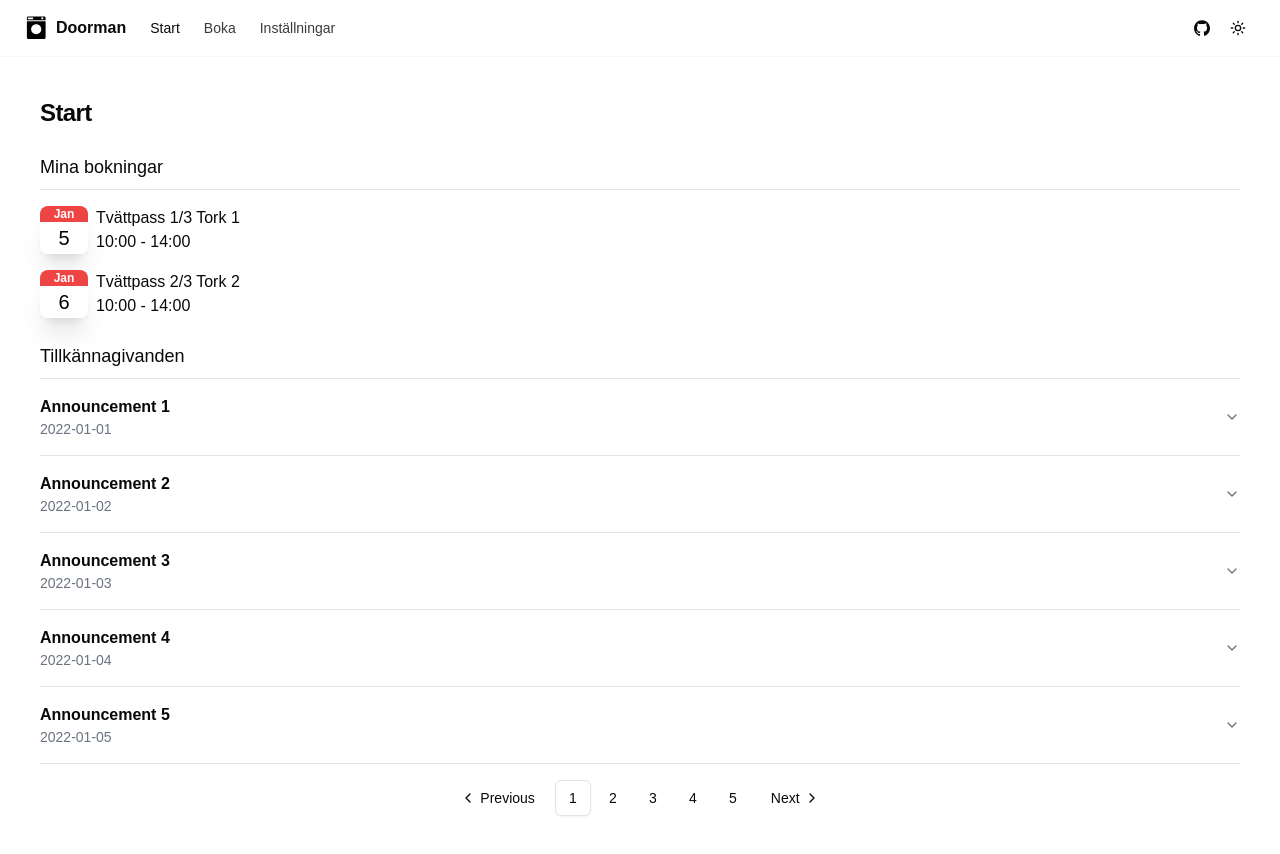
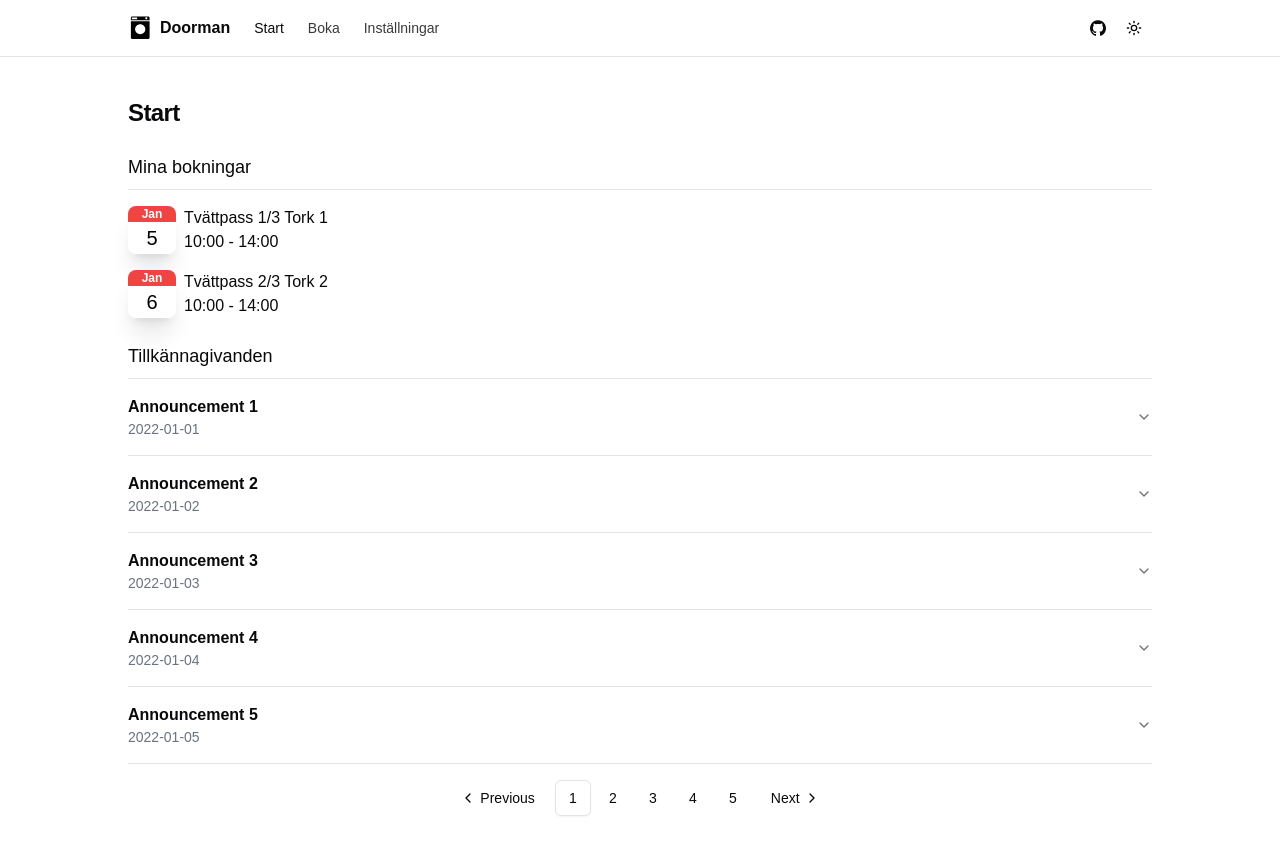
Before and after one commit to sebdanielsson/doorman, a Next.js app: page / in a window 1280 px wide. Shown: the top 854 px of the page. Built offline with nearby package versions, Linux system fonts and the light colour scheme.

Commit message:
Fix site width and cleanup css

```diff
--- a/app/book/layout.tsx
+++ b/app/book/layout.tsx
@@ -25,8 +25,7 @@ interface SettingsLayoutProps {
 
 export default function SettingsLayout({ children }: SettingsLayoutProps) {
   return (
-    <>
-      <div className="space-y-6 p-10 pb-16 md:block">
+    <div className="space-y-6 md:block">
       <div className="space-y-0.5">
         <h2 className="text-2xl font-bold tracking-tight">Boka</h2>
         <p className="text-muted-foreground">Boka tid i tvättstugan eller bastun.</p>
@@ -39,6 +38,5 @@ export default function SettingsLayout({ children }: SettingsLayoutProps) {
         <div className="flex-1 lg:max-w-2xl">{children}</div>
       </div>
     </div>
-    </>
   );
 }
--- a/app/globals.css
+++ b/app/globals.css
@@ -72,49 +72,3 @@ body {
     @apply bg-background text-foreground;
   }
 }
-
-@layer utilities {
-  .step {
-    counter-increment: step;
-  }
-
-  .step::before {
-    @apply absolute w-9 h-9 bg-muted rounded-full font-mono font-medium text-center text-base inline-flex items-center justify-center -indent-px border-4 border-background;
-    @apply ml-[-50px] mt-[-4px];
-
-    content: counter(step);
-  }
-
-  .chunk-container {
-    @apply shadow-none;
-  }
-
-  .chunk-container::after {
-    content: '';
-
-    @apply absolute -inset-4 shadow-xl rounded-xl border;
-  }
-
-  /* Hide scrollbar for Chrome, Safari and Opera */
-  .no-scrollbar::-webkit-scrollbar {
-    display: none;
-  }
-
-  /* Hide scrollbar for IE, Edge and Firefox */
-  .no-scrollbar {
-    -ms-overflow-style: none; /* IE and Edge */
-    scrollbar-width: none; /* Firefox */
-  }
-
-  .border-grid {
-    @apply border-border/30 dark:border-border;
-  }
-
-  .container-wrapper {
-    @apply min-[1800px]:max-w-[1536px] min-[1800px]:border-x border-border/30 dark:border-border mx-auto w-full;
-  }
-
-  .container {
-    @apply px-4 xl:px-6 2xl:px-4 mx-auto max-w-[1536px];
-  }
-}
--- a/app/layout.tsx
+++ b/app/layout.tsx
@@ -34,7 +34,11 @@ export default function RootLayout({
           disableTransitionOnChange
         >
           <SiteHeader />
-          {children}
+          <div className="p-4 sm:p-10 pb-16">
+            <div className="flex flex-col gap-6 w-full max-w-5xl mx-auto">
+              {children}
+            </div>
+          </div>
         </ThemeProvider>
       </body>
     </html>
--- a/app/page.tsx
+++ b/app/page.tsx
@@ -4,7 +4,7 @@ import { Announcements } from '@/components/announcements';
 
 export default function Home() {
   return (
-    <div className="flex flex-col gap-6 p-10 pb-16">
+    <>
       <div className="flex flex-col gap-4">
         <h2 className="text-2xl font-bold tracking-tight">Start</h2>
       </div>
@@ -22,6 +22,6 @@ export default function Home() {
         </div>
         <Announcements />
       </div>
-    </div>
+    </>
   );
 }
--- a/app/settings/layout.tsx
+++ b/app/settings/layout.tsx
@@ -25,8 +25,7 @@ interface SettingsLayoutProps {
 
 export default function SettingsLayout({ children }: SettingsLayoutProps) {
   return (
-    <>
-      <div className="space-y-6 p-10 pb-16 md:block">
+    <div className="space-y-6 md:block">
       <div className="space-y-0.5">
         <h2 className="text-2xl font-bold tracking-tight">Inställningar</h2>
         <p className="text-muted-foreground">
@@ -41,6 +40,5 @@ export default function SettingsLayout({ children }: SettingsLayoutProps) {
         <div className="flex-1 lg:max-w-2xl">{children}</div>
       </div>
     </div>
-    </>
   );
 }
--- a/components/site-header.tsx
+++ b/components/site-header.tsx
@@ -9,9 +9,8 @@ import { Button } from '@/components/ui/button';
 
 export function SiteHeader() {
   return (
-    <header className="border-grid sticky top-0 z-50 w-full border-b bg-background/95 backdrop-blur supports-[backdrop-filter]:bg-background/60">
-      <div className="container-wrapper">
-        <div className="container flex h-14 items-center">
+    <header className="border-grid sticky top-0 z-50 px-4 sm:px-10 w-full border-b bg-background/95 backdrop-blur supports-[backdrop-filter]:bg-background/60">
+      <div className="max-w-5xl mx-auto flex h-14 items-center">
         <MainNav />
         <MobileNav />
         <div className="flex flex-1 items-center justify-between gap-2 sm:justify-end">
@@ -26,7 +25,6 @@ export function SiteHeader() {
           </nav>
         </div>
       </div>
-      </div>
     </header>
   );
 }
```
Lines whose indentation alone changed are shown as unchanged.
